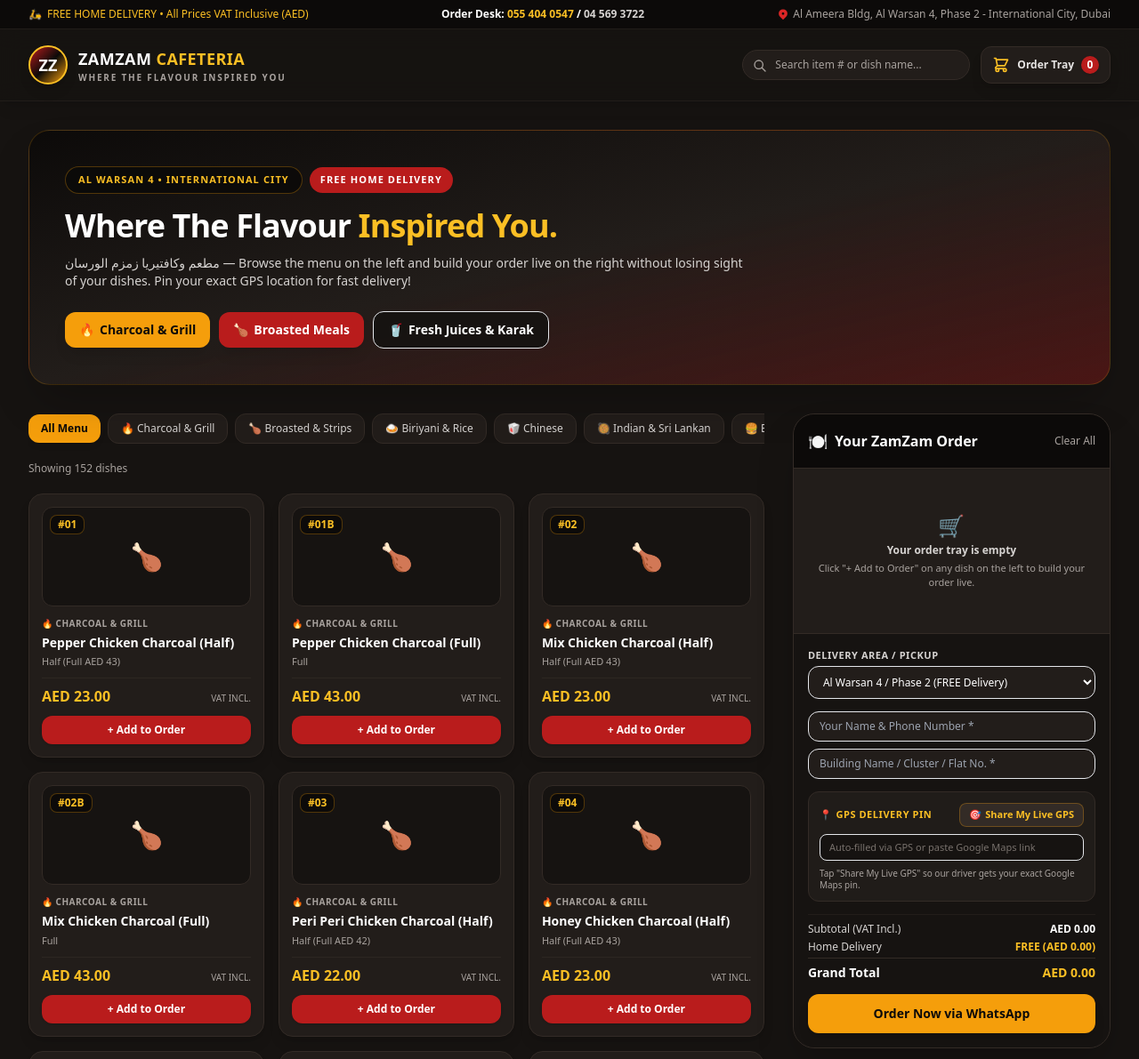
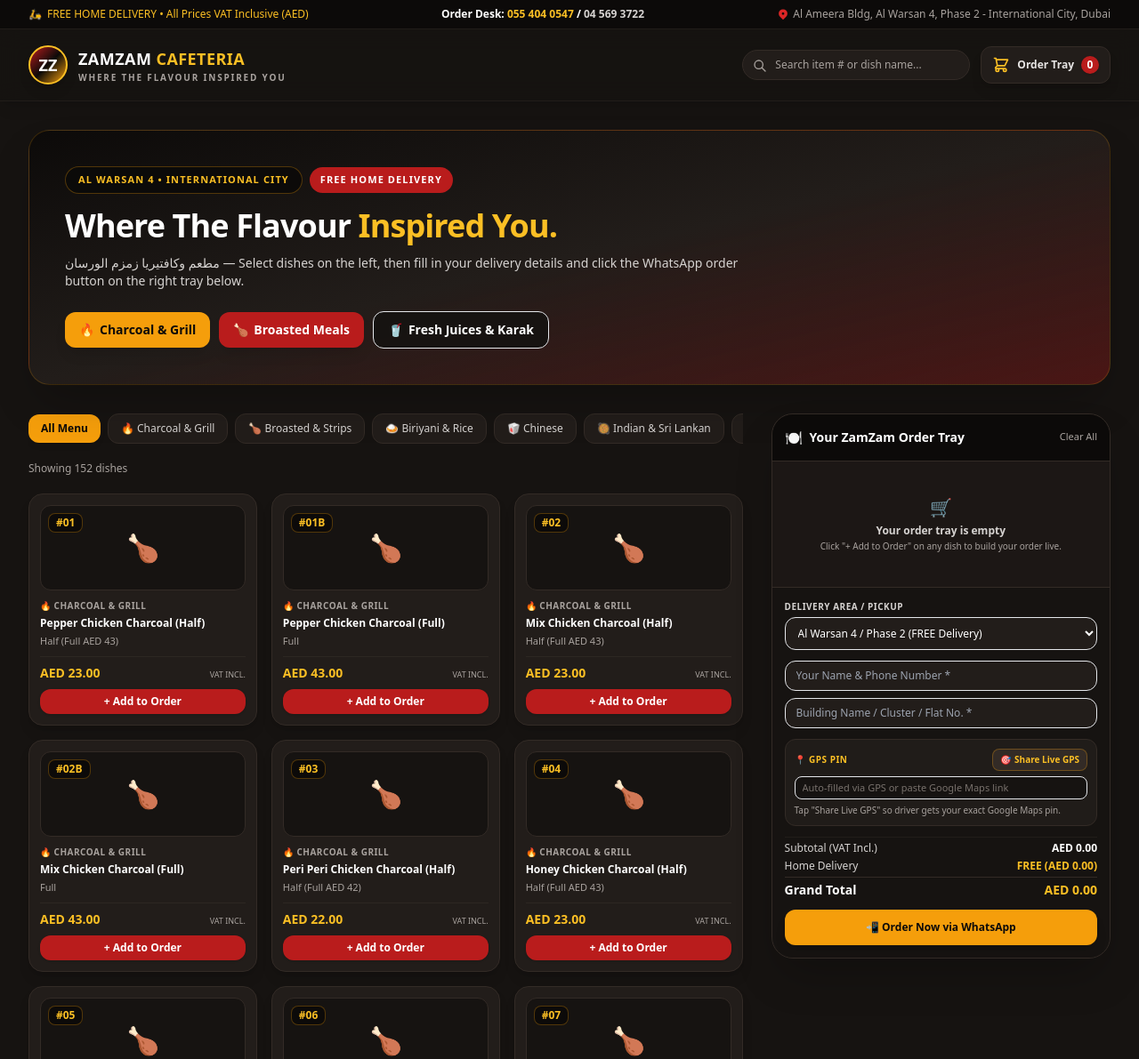
Before and after one commit to kingwisekofi/zamzam-cafeteria, a plain HTML site: page index.htm in a window 1280 px wide. Shown: the top 1191 px of the page at 89% size. Drawn offline with nearby package versions, Linux system fonts and the light colour scheme.

Commit message:
Update index.htm

```diff
--- a/index.htm
+++ b/index.htm
@@ -93,7 +93,6 @@
                     <svg class="w-4 h-4 text-stone-400 absolute left-3 top-2.5" fill="none" stroke="currentColor" viewBox="0 0 24 24"><path stroke-linecap="round" stroke-linejoin="round" stroke-width="2" d="M21 21l-6-6m2-5a7 7 0 11-14 0 7 7 0 0114 0z"/></svg>
                 </div>
 
-                <!-- Scrolls smoothly to the side-by-side / bottom cart panel without dimming the screen -->
                 <a href="#order-cart-panel" class="relative bg-dark-800 hover:bg-dark-700 border border-dark-700 text-white px-3 py-2.5 rounded-xl shadow-lg flex items-center space-x-2 transition">
                     <svg class="w-5 h-5 text-gold-400" fill="none" stroke="currentColor" viewBox="0 0 24 24">
                         <path stroke-linecap="round" stroke-linejoin="round" stroke-width="2" d="M3 3h2l.4 2M7 13h10l4-8H5.4M7 13L5.4 5M7 13l-2.293 2.293c-.63.63-.184 1.707.707 1.707H17m0 0a2 2 0 100 4 2 2 0 000-4zm-8 2a2 2 0 11-4 0 2 2 0 014 0z"></path>
@@ -123,7 +122,7 @@
                     Where The Flavour <span class="text-gold-400">Inspired You.</span>
                 </h2>
                 <p class="text-xs sm:text-sm text-stone-300 mt-3 leading-relaxed">
-                    مطعم وكافتيريا زمزم الورسان — Browse the menu on the left and build your order live on the right without losing sight of your dishes. Pin your exact GPS location for fast delivery!
+                    مطعم وكافتيريا زمزم الورسان — Select dishes on the left, then fill in your delivery details and click the WhatsApp order button on the right tray below.
                 </p>
                 <div class="flex flex-wrap items-center gap-2.5 mt-6">
                     <a href="#store-catalog" onclick="filterCatalog('charcoal')" class="inline-flex items-center space-x-1.5 bg-gold-500 hover:bg-gold-400 text-dark-950 font-bold text-xs sm:text-sm px-4 py-2.5 rounded-xl shadow-lg transition">
@@ -148,7 +147,7 @@
         <div class="flex flex-col lg:flex-row items-start gap-8 mb-16">
 
             <!-- LEFT COLUMN: MENU CATALOG -->
-            <div class="w-full lg:w-[66%] xl:w-[68%]">
+            <div class="w-full lg:w-[64%] xl:w-[66%]">
                 <!-- Category Filter Tabs -->
                 <div id="store-catalog" class="scroll-mt-24 flex items-center justify-between flex-wrap gap-3 mb-5">
                     <div class="flex items-center space-x-2 overflow-x-auto no-scrollbar pb-2">
@@ -169,28 +168,29 @@
                 <div id="product-grid" class="grid grid-cols-1 sm:grid-cols-2 xl:grid-cols-3 gap-4"></div>
             </div>
 
-            <!-- RIGHT COLUMN: STICKY SIDE-BY-SIDE ORDER CART & GPS LOCATION -->
-            <aside id="order-cart-panel" class="w-full lg:w-[34%] xl:w-[32%] lg:sticky lg:top-24 scroll-mt-24">
-                <div class="bg-dark-800 border border-dark-700 rounded-3xl shadow-2xl overflow-hidden flex flex-col">
+            <!-- RIGHT COLUMN: STICKY ORDER TRAY & CHECKOUT -->
+            <aside id="order-cart-panel" class="w-full lg:w-[36%] xl:w-[34%] lg:sticky lg:top-24 scroll-mt-24">
+                <div class="bg-dark-800 border border-dark-700 rounded-3xl shadow-2xl flex flex-col overflow-hidden">
+
                     <!-- Cart Header -->
-                    <div class="p-4 bg-dark-950 border-b border-dark-700 flex items-center justify-between">
+                    <div class="p-3.5 bg-dark-950 border-b border-dark-700 flex items-center justify-between shrink-0">
                         <div class="flex items-center space-x-2">
-                            <span class="text-lg">🍽️</span>
-                            <h3 class="text-base font-extrabold text-white">Your ZamZam Order</h3>
+                            <span class="text-base">🍽️</span>
+                            <h3 class="text-sm font-extrabold text-white">Your ZamZam Order Tray</h3>
                         </div>
-                        <button onclick="clearCart()" class="text-xs text-stone-400 hover:text-crimson-500 transition font-medium">Clear All</button>
+                        <button onclick="clearCart()" class="text-[11px] text-stone-400 hover:text-crimson-500 transition font-medium">Clear All</button>
                     </div>
 
-                    <!-- Live Cart Items List -->
-                    <div id="cart-items-container" class="max-h-72 overflow-y-auto p-4 space-y-3 divide-y divide-dark-700/60"></div>
+                    <!-- Live Cart Items List (Scrollable if many items) -->
+                    <div id="cart-items-container" class="max-h-48 overflow-y-auto p-3.5 space-y-2.5 divide-y divide-dark-700/60 bg-dark-900/50"></div>
 
-                    <!-- Delivery & GPS Section -->
-                    <div class="p-4 bg-dark-900 border-t border-dark-700 space-y-3.5">
+                    <!-- Delivery & Checkout Controls (Always Visible) -->
+                    <div class="p-3.5 bg-dark-900 border-t border-dark-700 space-y-3 shrink-0">
 
                         <!-- Zone Select -->
                         <div>
-                            <label class="block text-[11px] font-bold uppercase tracking-wider text-stone-300 mb-1">Delivery Area / Pickup</label>
-                            <select id="delivery-location" onchange="updateCartTotals()" class="w-full bg-dark-800 border border-dark-600 rounded-xl px-3 py-2 text-white text-xs focus:outline-none focus:border-gold-500 transition">
+                            <label class="block text-[10px] font-bold uppercase tracking-wider text-stone-300 mb-1">Delivery Area / Pickup</label>
+                            <select id="delivery-location" onchange="updateCartTotals()" class="w-full bg-dark-800 border border-dark-600 rounded-xl px-2.5 py-2 text-white text-xs focus:outline-none focus:border-gold-500 transition">
                                 <option value="0">Al Warsan 4 / Phase 2 (FREE Delivery)</option>
                                 <option value="0">International City Clusters (FREE Delivery)</option>
                                 <option value="0">Al Warqa / Nad Al Sheba (FREE Delivery)</option>
@@ -205,21 +205,21 @@
                         </div>
 
                         <!-- GPS Location Pinning Box -->
-                        <div class="bg-dark-800/90 border border-dark-700 rounded-xl p-3 space-y-2">
+                        <div class="bg-dark-800/90 border border-dark-700 rounded-xl p-2.5 space-y-1.5">
                             <div class="flex items-center justify-between gap-2">
-                                <span class="text-[11px] font-bold uppercase tracking-wider text-gold-400 flex items-center gap-1">
-                                    <span>📍</span> GPS Delivery Pin
+                                <span class="text-[10px] font-bold uppercase tracking-wider text-gold-400 flex items-center gap-1">
+                                    <span>📍</span> GPS Pin
                                 </span>
-                                <button type="button" onclick="detectGPSLocation()" id="gps-btn" class="bg-dark-700 hover:bg-gold-500 hover:text-dark-950 text-gold-400 border border-gold-500/30 text-[11px] font-bold px-2.5 py-1 rounded-lg transition flex items-center gap-1">
-                                    <span>🎯</span><span>Share My Live GPS</span>
+                                <button type="button" onclick="detectGPSLocation()" id="gps-btn" class="bg-dark-700 hover:bg-gold-500 hover:text-dark-950 text-gold-400 border border-gold-500/30 text-[10px] font-bold px-2 py-1 rounded-lg transition flex items-center gap-1">
+                                    <span>🎯</span><span>Share Live GPS</span>
                                 </button>
                             </div>
-                            <input type="text" id="customer-gps-link" placeholder="Auto-filled via GPS or paste Google Maps link" class="w-full bg-dark-900 border border-dark-600 rounded-lg px-2.5 py-1.5 text-[11px] text-stone-200 placeholder-stone-500 focus:outline-none focus:border-gold-500 transition">
-                            <p id="gps-status" class="text-[10px] text-stone-400 leading-tight">Tap "Share My Live GPS" so our driver gets your exact Google Maps pin.</p>
+                            <input type="text" id="customer-gps-link" placeholder="Auto-filled via GPS or paste Google Maps link" class="w-full bg-dark-900 border border-dark-600 rounded-lg px-2 py-1 text-[11px] text-stone-200 placeholder-stone-500 focus:outline-none focus:border-gold-500 transition">
+                            <p id="gps-status" class="text-[10px] text-stone-400 leading-tight">Tap "Share Live GPS" so driver gets your exact Google Maps pin.</p>
                         </div>
 
                         <!-- Totals -->
-                        <div class="space-y-1 text-xs pt-2 border-t border-dark-800">
+                        <div class="space-y-1 text-xs pt-1 border-t border-dark-800">
                             <div class="flex justify-between text-stone-300">
                                 <span>Subtotal (VAT Incl.)</span>
                                 <span id="cart-subtotal" class="font-semibold text-white">AED 0.00</span>
@@ -228,17 +228,18 @@
                                 <span>Home Delivery</span>
                                 <span id="cart-delivery-fee" class="font-semibold text-gold-400">FREE (AED 0.00)</span>
                             </div>
-                            <div class="flex justify-between text-sm font-extrabold text-white pt-1.5 border-t border-dark-700">
+                            <div class="flex justify-between text-sm font-extrabold text-white pt-1 border-t border-dark-700">
                                 <span>Grand Total</span>
                                 <span id="cart-grand-total" class="text-gold-400">AED 0.00</span>
                             </div>
                         </div>
 
-                        <!-- WhatsApp Checkout CTA -->
-                        <button onclick="checkoutWhatsApp()" class="w-full bg-gold-500 hover:bg-gold-400 text-dark-950 font-extrabold py-3 px-4 rounded-xl shadow-lg flex items-center justify-center space-x-2 transition text-sm">
-                            <span>Order Now via WhatsApp</span>
+                        <!-- WhatsApp Checkout CTA Button -->
+                        <button onclick="checkoutWhatsApp()" class="w-full bg-gold-500 hover:bg-gold-400 active:scale-[0.98] text-dark-950 font-extrabold py-3 px-4 rounded-xl shadow-lg flex items-center justify-center space-x-2 transition text-xs">
+                            <span>📲 Order Now via WhatsApp</span>
                         </button>
                     </div>
+
                 </div>
             </aside>
 
@@ -594,20 +595,20 @@
             filtered.forEach(p => {
                 const meta = categoryMeta[p.category] || { label: p.category, icon: '🍽️' };
                 const inCart = cart.find(item => item.id === p.id);
-                const qtyBadge = inCart ? `<span class="bg-gold-500 text-dark-950 text-[11px] font-extrabold px-2 py-0.5 rounded-full">${inCart.quantity} in tray</span>` : '';
+                const qtyBadge = inCart ? `<span class="bg-gold-500 text-dark-950 text-[10px] font-extrabold px-2 py-0.5 rounded-full">${inCart.quantity} in tray</span>` : '';
 
                 const imageHtml = p.image ?
-                    `<div class="relative mb-3">
-                        <img src="${p.image}" alt="${p.name}" class="w-full h-36 object-cover rounded-xl">
+                    `<div class="relative mb-2.5">
+                        <img src="${p.image}" alt="${p.name}" class="w-full h-32 object-cover rounded-xl">
                         <span class="absolute top-2 left-2 bg-dark-950/90 text-gold-400 border border-gold-500/40 text-xs font-extrabold px-2 py-0.5 rounded-lg">#${p.code}</span>
                      </div>` :
-                    `<div class="relative w-full h-28 bg-dark-900 rounded-xl mb-3 flex items-center justify-center border border-dark-700 text-3xl">
+                    `<div class="relative w-full h-24 bg-dark-900 rounded-xl mb-2.5 flex items-center justify-center border border-dark-700 text-3xl">
                         <span>${meta.icon}</span>
                         <span class="absolute top-2 left-2 bg-dark-950 text-gold-400 border border-gold-500/30 text-xs font-extrabold px-2 py-0.5 rounded-lg">#${p.code}</span>
                      </div>`;
 
                 const card = document.createElement('div');
-                card.className = `bg-dark-800 border ${inCart ? 'border-gold-500/60' : 'border-dark-700'} rounded-2xl p-3.5 flex flex-col justify-between shadow-lg transition hover:border-gold-500/50`;
+                card.className = `bg-dark-800 border ${inCart ? 'border-gold-500/60' : 'border-dark-700'} rounded-2xl p-3 flex flex-col justify-between shadow-lg transition hover:border-gold-500/50`;
                 card.innerHTML = `
                     <div>
                         ${imageHtml}
@@ -615,15 +616,15 @@
                             <span class="text-[10px] uppercase tracking-wider text-stone-400 font-semibold">${meta.label}</span>
                             ${qtyBadge}
                         </div>
-                        <h3 class="font-bold text-white text-sm leading-snug mb-1">${p.name}</h3>
-                        <p class="text-[11px] text-stone-400 mb-2.5">${p.unit}</p>
+                        <h3 class="font-bold text-white text-xs leading-snug mb-1">${p.name}</h3>
+                        <p class="text-[11px] text-stone-400 mb-2">${p.unit}</p>
                     </div>
                     <div>
-                        <div class="flex items-baseline justify-between mb-2.5 pt-2 border-t border-dark-700/70">
-                            <span class="text-gold-400 font-extrabold text-base">AED ${Number(p.price).toFixed(2)}</span>
-                            <span class="text-[10px] text-stone-400 uppercase">VAT Incl.</span>
+                        <div class="flex items-baseline justify-between mb-2 pt-2 border-t border-dark-700/70">
+                            <span class="text-gold-400 font-extrabold text-sm">AED ${Number(p.price).toFixed(2)}</span>
+                            <span class="text-[9px] text-stone-400 uppercase">VAT Incl.</span>
                         </div>
-                        <button onclick="addToCart('${p.id}')" class="w-full bg-crimson-600 hover:bg-crimson-500 active:scale-[0.98] text-white font-bold py-2 px-3 rounded-xl shadow transition text-xs">
+                        <button onclick="addToCart('${p.id}')" class="w-full bg-crimson-600 hover:bg-crimson-500 active:scale-[0.98] text-white font-bold py-1.5 px-3 rounded-xl shadow transition text-xs">
                             + Add to Order
                         </button>
                     </div>
@@ -646,7 +647,6 @@
             renderCatalog();
         }
 
-        // Adds item seamlessly side-by-side without dimming or blocking the menu
         function addToCart(productId) {
             const product = products.find(p => p.id === productId);
             if (!product) return;
@@ -688,17 +688,17 @@
             container.innerHTML = '';
             if (cart.length === 0) {
                 container.innerHTML = `
-                    <div class="text-center py-8 px-2">
-                        <p class="text-2xl mb-1">🛒</p>
+                    <div class="text-center py-6 px-2">
+                        <p class="text-xl mb-1">🛒</p>
                         <p class="text-xs text-stone-300 font-semibold">Your order tray is empty</p>
-                        <p class="text-[11px] text-stone-400 mt-1">Click "+ Add to Order" on any dish on the left to build your order live.</p>
+                        <p class="text-[10px] text-stone-400 mt-0.5">Click "+ Add to Order" on any dish to build your order live.</p>
                     </div>`;
                 updateCartTotals();
                 return;
             }
             cart.forEach(item => {
                 const div = document.createElement('div');
-                div.className = 'pt-3 first:pt-0 flex items-center justify-between gap-2';
+                div.className = 'pt-2.5 first:pt-0 flex items-center justify-between gap-2';
                 div.innerHTML = `
                     <div class="pr-2">
                         <h4 class="font-bold text-white text-xs leading-snug"><span class="text-gold-400">#${item.code}</span> ${item.name}</h4>
@@ -724,19 +724,18 @@
             document.getElementById('cart-grand-total').innerText = `AED ${grandTotal.toFixed(2)}`;
         }
 
-        // HTML5 Geolocation API to generate exact Google Maps pin for delivery
         function detectGPSLocation() {
             const statusEl = document.getElementById('gps-status');
             const gpsInput = document.getElementById('customer-gps-link');
             const gpsBtn = document.getElementById('gps-btn');
 
             if (!navigator.geolocation) {
-                statusEl.innerText = 'GPS is not supported by your browser. Please paste your Google Maps link above.';
+                statusEl.innerText = 'GPS not supported. Please paste your Google Maps link.';
                 statusEl.className = 'text-[10px] text-crimson-500';
                 return;
             }
 
-            statusEl.innerText = 'Detecting your GPS coordinates... Please allow location access.';
+            statusEl.innerText = 'Detecting GPS coordinates...';
             statusEl.className = 'text-[10px] text-gold-400 animate-pulse';
             gpsBtn.disabled = true;
 
@@ -746,16 +745,12 @@
                     const lng = position.coords.longitude.toFixed(6);
                     const mapsUrl = `https://maps.google.com/?q=${lat},${lng}`;
                     gpsInput.value = mapsUrl;
-                    statusEl.innerText = `✅ GPS Pinned (${lat}, ${lng}) — Ready to send with order!`;
+                    statusEl.innerText = `✅ GPS Pinned (${lat}, ${lng})`;
                     statusEl.className = 'text-[10px] text-emerald-400 font-medium';
                     gpsBtn.disabled = false;
                 },
                 (error) => {
-                    let errMsg = 'Unable to get GPS location. Please enable location permissions or paste your Maps link.';
-                    if (error.code === error.PERMISSION_DENIED) {
-                        errMsg = '⚠️ Location permission denied. Enable GPS in browser settings or paste a Maps link.';
-                    }
-                    statusEl.innerText = errMsg;
+                    statusEl.innerText = '⚠️ Location permission denied or unavailable.';
                     statusEl.className = 'text-[10px] text-crimson-500';
                     gpsBtn.disabled = false;
                 },
@@ -764,7 +759,7 @@
         }
 
         function checkoutWhatsApp() {
-            if (cart.length === 0) { alert('Your order tray is empty. Add items from the menu first.'); return; }
+            if (cart.length === 0) { alert('Your order tray is empty. Add dishes from the menu first.'); return; }
             const name = document.getElementById('customer-name').value.trim();
             const address = document.getElementById('customer-address').value.trim();
             const gpsLink = document.getElementById('customer-gps-link').value.trim();
```
